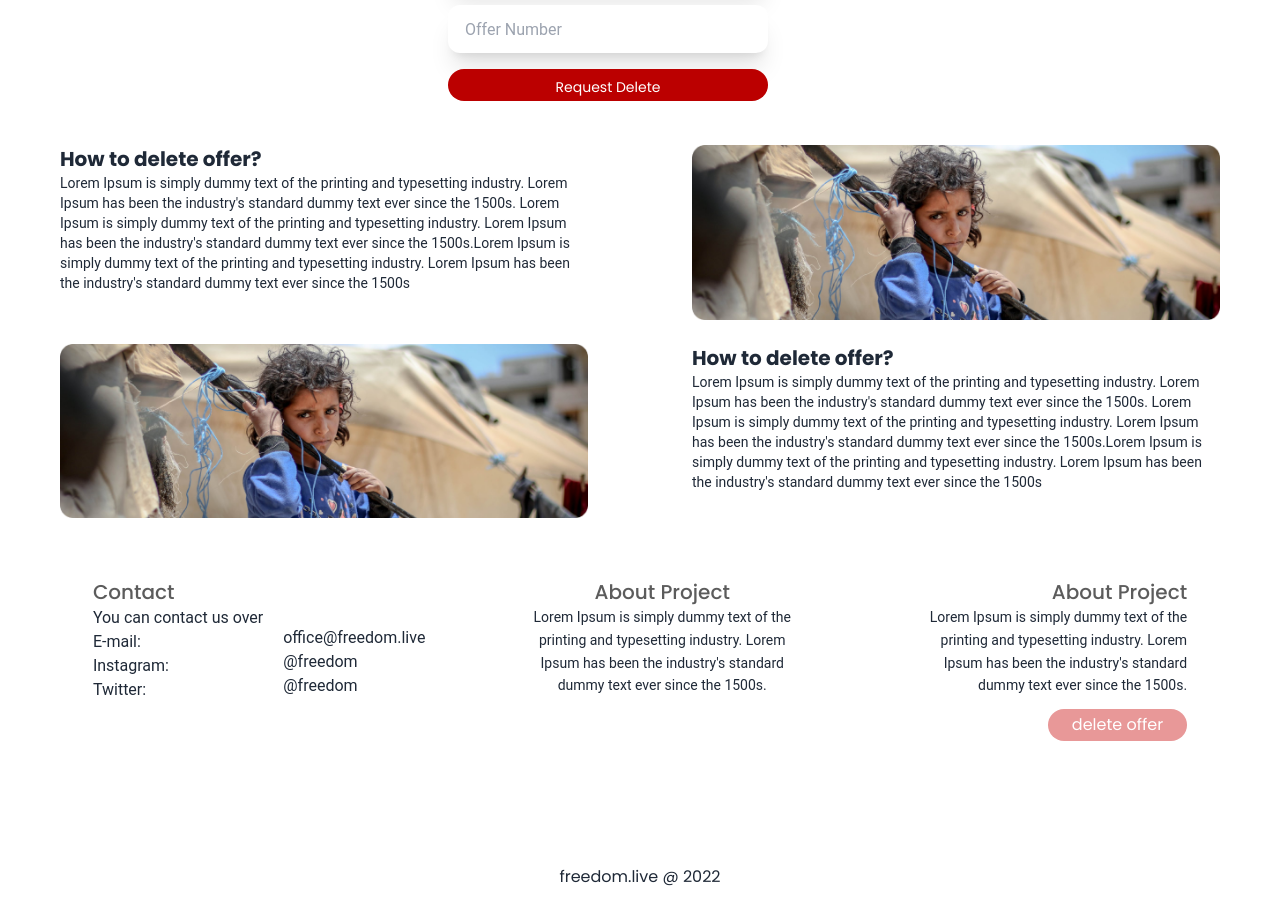
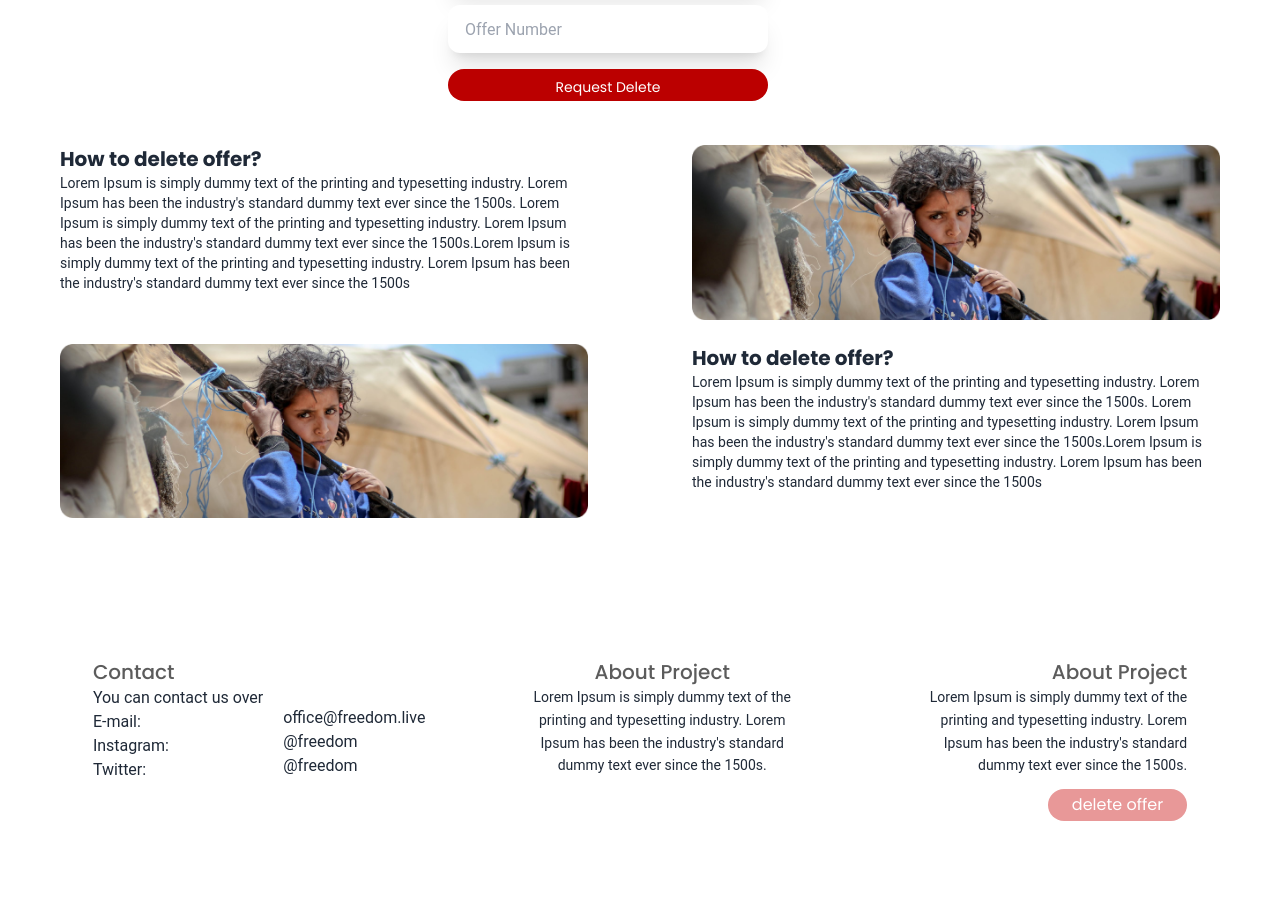
Before and after one commit to sowrovsarkar63/freedom.live, a React (Create React App) app: page /admin in a window 1280 px wide. Shown: the part 1400-2322 px from the top of the page. Built offline with nearby package versions, Linux system fonts and the light colour scheme.

Commit message:
Some changes in admin section

```diff
--- a/src/Components/Admin/DeleteOffer/DeleteOffer.js
+++ b/src/Components/Admin/DeleteOffer/DeleteOffer.js
@@ -38,7 +38,7 @@ export default function DeleteOffer() {
     </section>
 
 
-    <section className='delete-info'>
+    <section className='delete-info mb-10 pb-10'>
       <div className='grid grid-cols-1 md:grid-cols-2 lg:grid-cols-2 gap-2 md:gap-4 lg:gap-6 p-5'>
           <div className="delete-text px-10">
               <h2 className='text-xl font-poppin font-bold '>How to delete offer?</h2>
```
